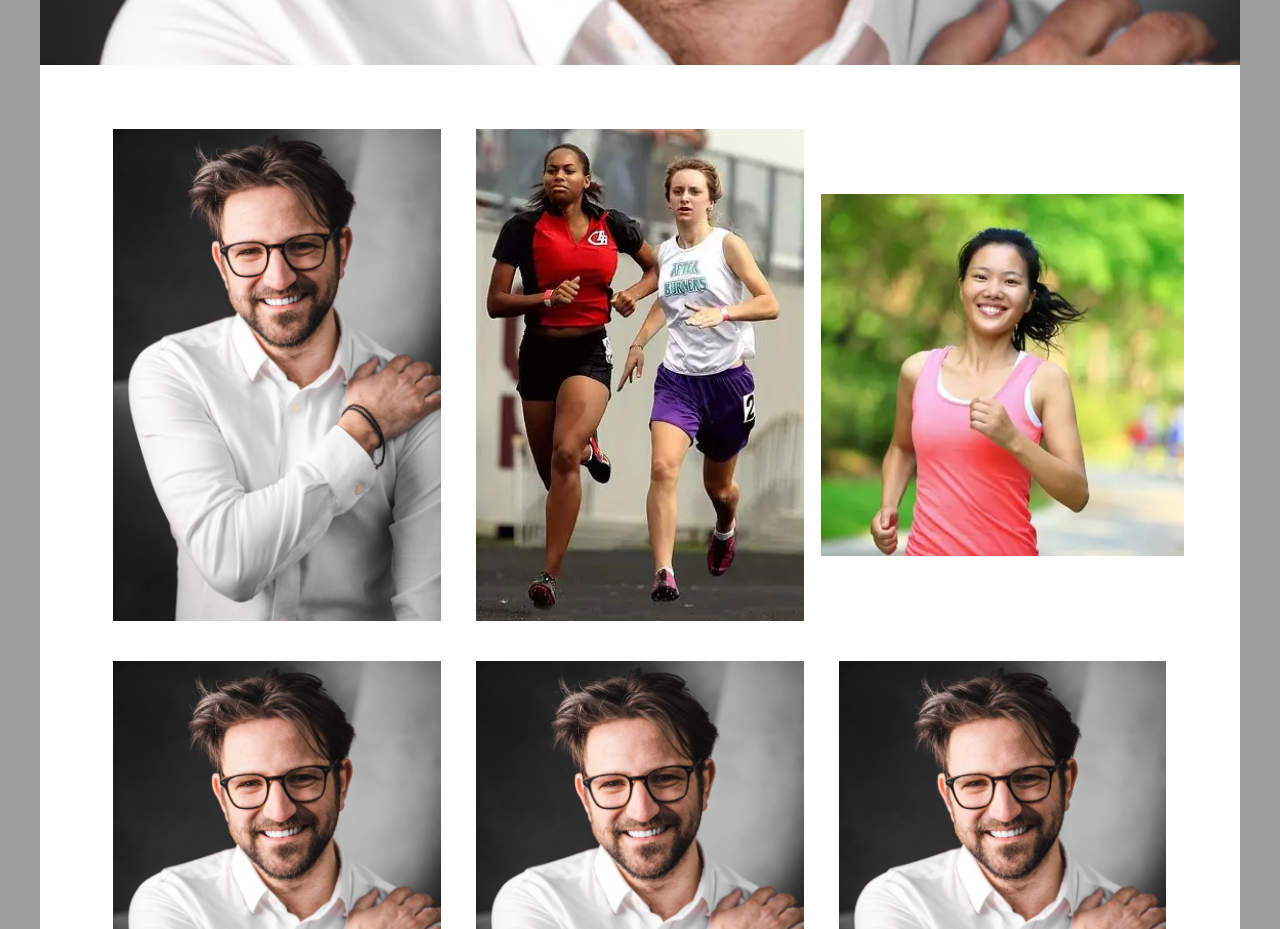
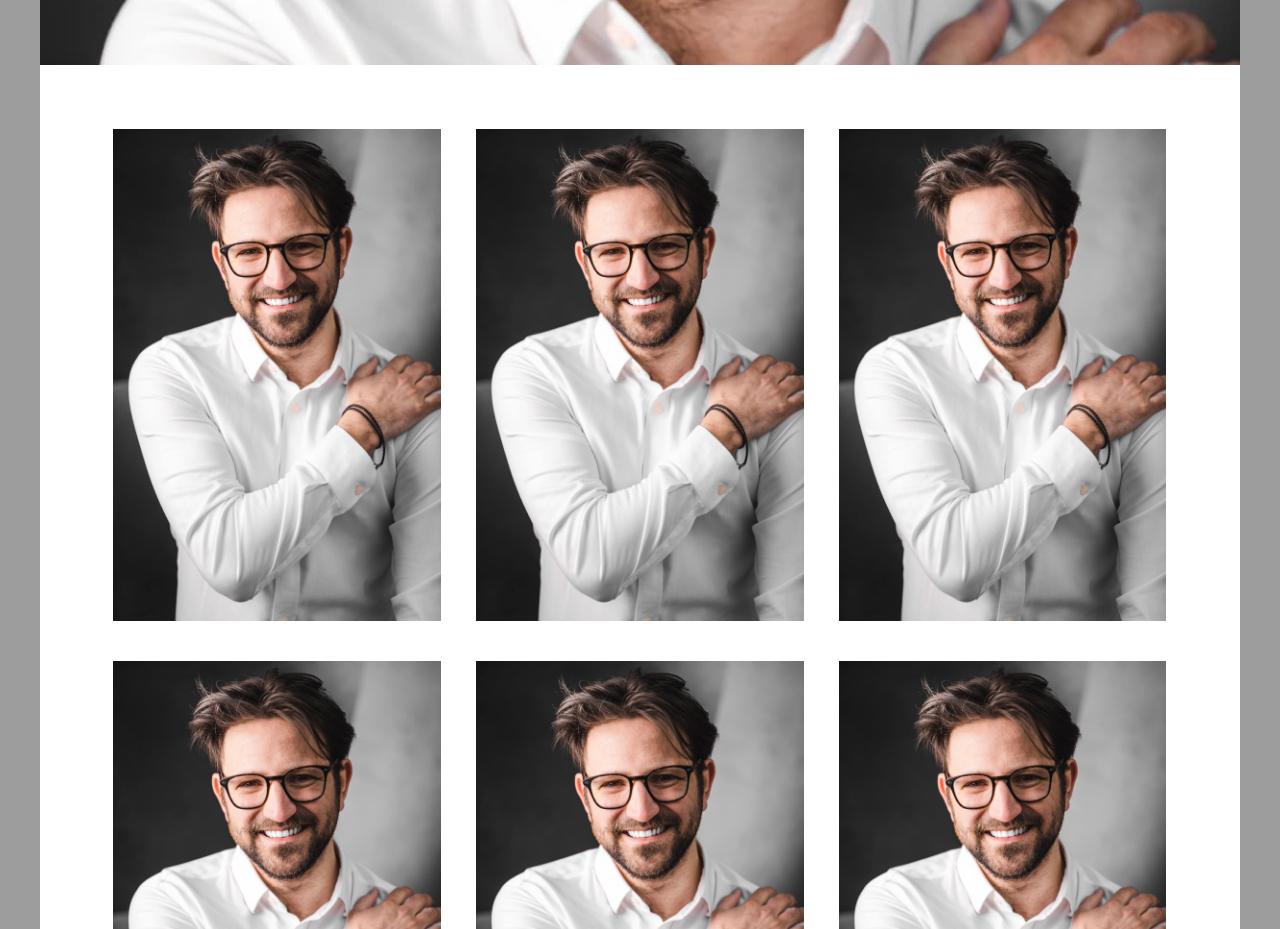
Before and after one commit to Claudiu-Ionel/rene-website, a Next.js app: page / in a window 1280 px wide. Shown: the part 880-1809 px from the top of the page. Built offline with nearby package versions, Linux system fonts and the light colour scheme.

Commit message:
added videos to showreel. Preparing video modal

```diff
--- a/app/Components/Gallery.js
+++ b/app/Components/Gallery.js
@@ -19,18 +19,20 @@ export default function Gallery({
       {galleryImages.map((item, idx) => {
         return (
           idx < limit && (
-            <div key={idx} className="w-[100%] relative">
+            <div key={idx} className="w-full relative">
               <Image
                 onClick={() => {
                   setImgIdx(idx);
                   setModalOpen(true);
                   setModalImageGallery(galleryImages);
                 }}
-                className="object-contain cursor-pointer md:object-cover"
+                className="object-contain cursor-pointer md:object-cover inline-block h-auto max-w-[100%]
+                 "
                 src={item.imageUrl}
                 alt={item.alt}
                 loading="lazy"
                 fill
+                quality={100}
               />
             </div>
           )
--- a/app/Components/ImageModal.js
+++ b/app/Components/ImageModal.js
@@ -6,11 +6,12 @@ export default function ImageModal({
   imageIdx,
   setImageModalOpen,
   modalImageGallery,
+  videoMode,
 }) {
   const [fadeIn, setFadeIn] = useState(false);
   const [currentImgIdx, setCurrentImgIdx] = useState(imageIdx);
   const [imageLoaded, setImageLoaded] = useState(false);
-  console.log(imageLoaded);
+
   function nextImage(idx) {
     setImageLoaded(false);
     if (idx >= modalImageGallery.length - 1) {
@@ -67,6 +68,14 @@ export default function ImageModal({
         >{`>`}</button>
       </div>
       <div className="carusel w-[100%] max-w-[700px] h-[90%] max-h-[90%] relative">
+        {videoMode ? (
+          <iframe
+            className="w-[380px] h-[250px] md:w-full md:h-[400px] sm:h-[115px]"
+            src={modalImageGallery[currentImgIdx]?.videoUrl}
+            title={modalImageGallery[currentImgIdx]?.videoTitle}
+            allow="accelerometer; clipboard-write; encrypted-media; gyroscope; picture-in-picture; web-share"
+          ></iframe>
+        ) : (
           <Image
             className={`object-contain transition-opacity  ${
               imageLoaded ? "opacity-100" : "opacity-90"
@@ -76,6 +85,7 @@ export default function ImageModal({
             loading="lazy"
             fill={true}
           />
+        )}
       </div>
     </div>
   );
--- a/app/PageCV/page.js
+++ b/app/PageCV/page.js
@@ -5,7 +5,7 @@ import { experienceTimeline } from "../data/data";
 export default function PageCV() {
   const [isClicked, setIsClicked] = useState(true);
   return (
-    <div className="w-full bg-white px-8 py-6 h-fit flex flex-col sm:px-4 min-h-screen">
+    <div className="w-full bg-white px-8 py-6 h-fit flex flex-col sm:px-4 min-h-screen grow">
       <div className="w-full bg-white px-8 py-6 h-[128px] md:hidden"></div>
       <article className="w-full bg-white flex flex-col items-center">
         <h1 className="text-3xl mb-10 w-[60%] font-semibold md:w-full md:pt-10 md:px-9 sm:px-2 sm:text-2xl">
--- a/app/Showreel/page.js
+++ b/app/Showreel/page.js
@@ -1,10 +1,11 @@
 "use client";
 import { useState } from "react";
 import ImageModal from "../Components/ImageModal";
+import { videos } from "../data/data";
 export default function Showreel() {
   const [imageModalOpen, setImageModalOpen] = useState(false);
   const [imageIdx, setImgIdx] = useState(0);
-  const [modalImageGallery, setModalImageGallery] = useState([]);
+  const [modalImageGallery, setModalImageGallery] = useState(videos);
   return (
     <>
       {imageModalOpen && (
@@ -12,9 +13,10 @@ export default function Showreel() {
           imageIdx={imageIdx}
           setImageModalOpen={setImageModalOpen}
           modalImageGallery={modalImageGallery}
+          videoMode={true}
         />
       )}
-      <div className="w-full bg-white px-8 py-6 h-fit flex flex-col sm:px-4">
+      <div className="w-full bg-white px-8 py-6 h-fit flex flex-col sm:px-4 grow">
         <div className="w-full bg-white px-8 py-6 h-[128px] md:hidden"></div>
         <div className="title flex flex-col justify-center h-fit w-full py-12 px-6">
           <h1 className="text-3xl mb-4 text-center font-bold">
@@ -25,27 +27,21 @@ export default function Showreel() {
           </h3>
         </div>
         <div className="videos w-full flex justify-start md:flex-col gap-x-5 gap-y-6 px-6 py-12 md:px-0 ">
-          <iframe
-            className="w-[380px] h-[250px] md:w-full md:h-[400px] sm:h-[115px]"
-            src="https://www.youtube.com/embed/s2QOeyjbkLs"
-            title="YouTube video player"
-            allow="accelerometer; clipboard-write; encrypted-media; gyroscope; picture-in-picture; web-share"
-            allowFullScreen
-          ></iframe>
-          <iframe
-            className="w-[380px] h-[250px] md:w-full md:h-[400px] sm:h-[115px] sm:w-[100%]"
-            src="https://www.youtube.com/embed/s2QOeyjbkLs"
-            title="YouTube video player"
-            allow="accelerometer; clipboard-write; encrypted-media; gyroscope; picture-in-picture; web-share"
-            allowFullScreen
-          ></iframe>
-          <iframe
-            className="w-[380px] h-[250px] md:w-full md:h-[400px] sm:h-[115px]"
-            src="https://www.youtube.com/embed/s2QOeyjbkLs"
-            title="YouTube video player"
-            allow="accelerometer; clipboard-write; encrypted-media; gyroscope; picture-in-picture; web-share"
-            allowFullScreen
-          ></iframe>
+          {videos.map((item, idx) => {
+            return (
+              <iframe
+                onClick={() => {
+                  setImgIdx(idx);
+                  setImageModalOpen(true);
+                }}
+                key={idx}
+                className="w-[33%] max-w-[450px] h-[250px] md:w-full md:h-[400px] sm:h-[150px]"
+                src={item.videoUrl}
+                title="YouTube video player"
+                allow="accelerometer; clipboard-write; encrypted-media; gyroscope; picture-in-picture;"
+              ></iframe>
+            );
+          })}
         </div>
       </div>
     </>
--- a/app/data/data.js
+++ b/app/data/data.js
@@ -96,10 +96,25 @@ export const socials = [
 
 export const galleryImages = [
   { imageUrl: "/Julius.jpg", alt: "Image of Rene" },
-  { imageUrl: "/athletes.webp", alt: "Image of Rene" },
-  { imageUrl: "/reasons-image.webp", alt: "Image of Rene" },
+  { imageUrl: "/Julius.jpg", alt: "Image of Rene" },
+  { imageUrl: "/Julius.jpg", alt: "Image of Rene" },
   { imageUrl: "/Julius.jpg", alt: "Image of Rene" },
   { imageUrl: "/Julius.jpg", alt: "Image of Rene" },
   { imageUrl: "/Julius.jpg", alt: "Image of Rene" },
   { imageUrl: "/Julius.jpg", alt: "Image of Rene" },
 ];
+export const videos = [
+  {
+    videoUrl: "https://www.youtube.com/embed/_2LqAJFy_mA?si=cGYGYyAbCARr95sN",
+    videoTitle: "All I Want For Christmas Is Jul",
+  },
+  {
+    videoUrl: "https://www.youtube.com/embed/GIRBEkxR4Pg?si=N1S8orJeiKzJQSBK",
+    videoTitle: "Sådan får du en god bustur",
+  },
+  {
+    videoUrl:
+      "https://www.youtube.com/embed/Ggy7tJvV64U?si=6AnYLkMVRXu7hBXw&amp;start=17",
+    videoTitle: "Arla® ØKO ost, Vi har gjort vores",
+  },
+];
```
Lines whose indentation alone changed are shown as unchanged.
